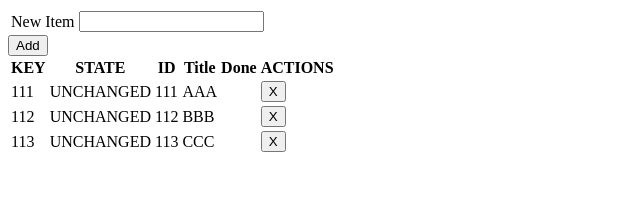
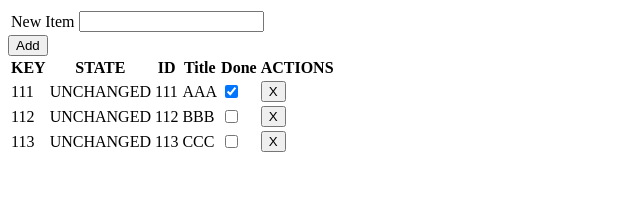
Before and after one commit to nwheels-io/NWheels, a React (Create React App) app in the folder demos/01-todo-list/frontend/todo-list-app/: page / in a window 1280 px wide. Shown: the top 198 px of the page, without its empty margins (0-640 px from the left). Built offline with nearby package versions, Linux system fonts and the light colour scheme.

Commit message:
Demo footprint web: add checkbox cell support

```diff
--- a/demos/01-todo-list/frontend/todo-list-app/src/library/components/dataGrid.component.js
+++ b/demos/01-todo-list/frontend/todo-list-app/src/library/components/dataGrid.component.js
@@ -1,5 +1,4 @@
 import { connect } from 'react-redux';
-import { Action } from 'rxjs/internal/scheduler/Action';
 
 const initialState = {
     nextKey: -1,
@@ -170,9 +169,9 @@ const ThunkCreators = {
             setTimeout(() => {
                 dispatch(ActionCreators.loadFinished(
                     [
-                        { key: 111, state: 'UNCHANGED', data: { id: 111, title: 'AAA', dont: true } },
-                        { key: 112, state: 'UNCHANGED', data: { id: 112, title: 'BBB', dont: false } },
-                        { key: 113, state: 'UNCHANGED', data: { id: 113, title: 'CCC', dont: false } }
+                        { key: 111, state: 'UNCHANGED', data: { id: 111, title: 'AAA', done: true } },
+                        { key: 112, state: 'UNCHANGED', data: { id: 112, title: 'BBB', done: false } },
+                        { key: 113, state: 'UNCHANGED', data: { id: 113, title: 'CCC', done: false } }
                     ],
                     true
                 ));
--- a/demos/01-todo-list/frontend/todo-list-app/src/library/skins/demo-minimal/dataGrid.skin.jsx
+++ b/demos/01-todo-list/frontend/todo-list-app/src/library/skins/demo-minimal/dataGrid.skin.jsx
@@ -69,6 +69,7 @@ export class DataGrid extends Component {
         const selection = this.props.selectedCell;
         const isEditMode = (
             item.state === 'UNCHANGED' &&
+            !!col.editor &&
             selection &&
             selection.row === rowIndex &&
             selection.col === colIndex);
@@ -77,16 +78,28 @@ export class DataGrid extends Component {
             <td key={colIndex} onClick={() => this.props.selectCell(rowIndex, colIndex)}>
                 {(isEditMode
                     ? this.renderCellEditor(rowIndex, colIndex, col, item)
-                    : this.renderCellValue(rowIndex, colIndex, col, item)                 )}
+                    : this.renderCellValue(rowIndex, colIndex, col, item)
+                )}
             </td>
         );
     }
 
     renderCellValue(rowIndex, colIndex, col, item) {
+        switch (col.type) {
+            case 'bool':
+                if (item.state === 'UNCHANGED' && col.editor === 'check') {
+                    return this.renderCellEditor(rowIndex, colIndex, col, item);
+                } else {
+                    return (<input type='checkbox' defaultChecked={!!item.data[col.field]} disabled={true} />);
+                }
+            default:
                 return item.data[col.field] || '';
+        }
     }
 
     renderCellEditor(rowIndex, colIndex, col, item) {
+        switch (col.editor) {
+            case 'text':
                 return (<input
                     type='text'
                     defaultValue={item.data[col.field] || ''}
@@ -97,5 +110,17 @@ export class DataGrid extends Component {
                         }
                     }}
                 />);
+            case 'check':
+                return (<input
+                    type='checkbox'
+                    defaultChecked={!!item.data[col.field]}
+                    onClick={(e) => {
+                        const newValue = e.target.checked;
+                        if (newValue !== item.data[col.field]) {
+                            this.props.beginCommitItem(item.key, {[col.field]: newValue}, false);
+                        }
+                    }}
+                />);
         }
     }
+}
--- a/demos/01-todo-list/frontend/todo-list-app/src/pages/index/index.js
+++ b/demos/01-todo-list/frontend/todo-list-app/src/pages/index/index.js
@@ -40,9 +40,9 @@ export const IndexPage = (props) => {
                 />
                 <TodosDataGrid.Component
                     columns = {[
-                        { title: 'ID', field: 'id' },
-                        { title: 'Title', field: 'title' },
-                        { title: 'Done', field: 'done' }
+                        { title: 'ID', field: 'id', type: 'key' },
+                        { title: 'Title', field: 'title', type: 'string', editor: 'text' },
+                        { title: 'Done', field: 'done', type: 'bool', editor: 'check' }
                     ]}
                     pushAddItem={onNewItemAdd}
                 />
```
Lines whose indentation alone changed are shown as unchanged.
